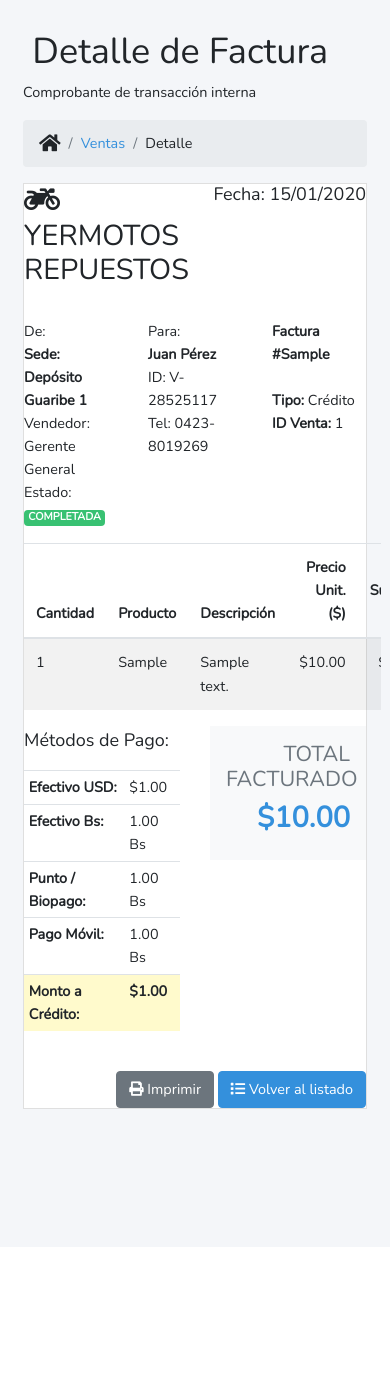
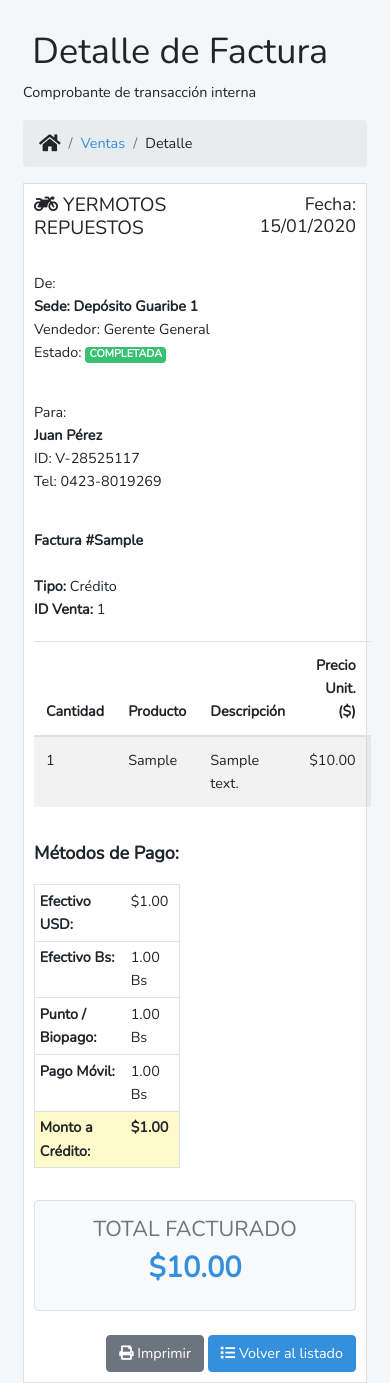
Before and after one commit to cesarcharaco/InventarioYeremi10, a Laravel app: page /ventas/1 in a window 390 px wide. Shown: the part 57-1440 px from the top of the page. Before the commit the page ends 1166 px from the top, so only its background shows below. Run offline with Laravel 10, Linux system fonts and the light colour scheme; a user stored in the database is signed in; data comes from the database, SQL or seed files in the repository; tables that the repository leaves empty hold one stand-in row (values such as "Sample post"); parts of the project's set-up code (start-up, migrations or seed data) failed here and were passed over; some libraries are stand-ins or nearby versions.

Commit message:
renderizando show de ventas 3

```diff
--- a/resources/views/ventas/show.blade.php
+++ b/resources/views/ventas/show.blade.php
@@ -1,7 +1,28 @@
 @extends('layouts.app')
 
 @section('title') Detalle de Venta #{{ $venta->codigo_factura }} @endsection
-
+@section('css')
+<style>
+    @media (max-width: 767px) {
+        .invoice {
+            padding: 10px !important;
+            margin: 0 !important;
+        }
+        .page-header {
+            font-size: 1.2rem;
+        }
+        .invoice-info .col-4 {
+            flex: 0 0 100%;
+            max-width: 100%;
+            margin-bottom: 20px;
+        }
+        /* Esto evita que la tabla rompa el layout */
+        .table-responsive {
+            border: 0;
+        }
+    }
+</style>
+@endsection
 @section('content')
 <main class="app-content">
     <div class="app-title">
@@ -84,11 +105,12 @@
                         </div>
                     </div>
 
-                    <div class="row">
+                    <div class="row mt-3">
                         {{-- DESGLOSE DE PAGOS --}}
-                        <div class="col-6">
-                            <p class="lead">Métodos de Pago:</p>
-                            <table class="table table-sm">
+                        <div class="col-6 col-md-6 mb-3">
+                            <p class="lead font-weight-bold">Métodos de Pago:</p>
+                                <div class="table-responsive">
+                                    <table class="table table-sm border">
                                         <tbody>
                                             @if($venta->pago_usd_efectivo > 0)
                                                 <tr>
@@ -123,10 +145,11 @@
                                         </tbody>
                                     </table>
                                 </div>
+                        </div>
 
                         {{-- TOTAL FINAL --}}
-                        <div class="col-6 text-right">
-                            <div class="p-3 bg-light">
+                        <div class="col-12 col-md-6 text-center text-md-right">
+                            <div class="p-3 bg-light border rounded">
                                 <h4 class="text-muted">TOTAL FACTURADO</h4>
                                 <h2 class="text-primary font-weight-bold">${{ number_format($venta->total_usd, 2) }}</h2>
                             </div>
```
Lines whose indentation alone changed are shown as unchanged.
